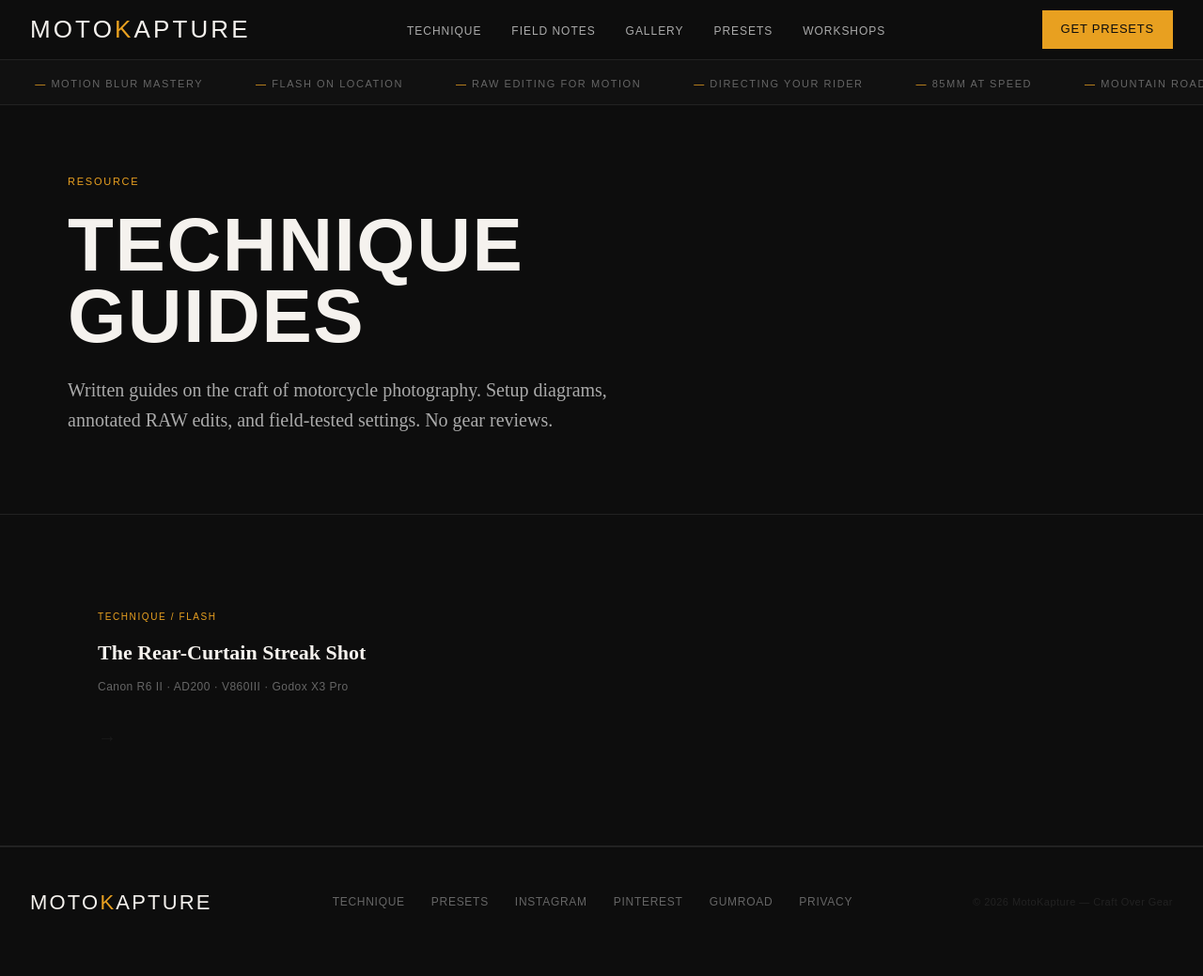
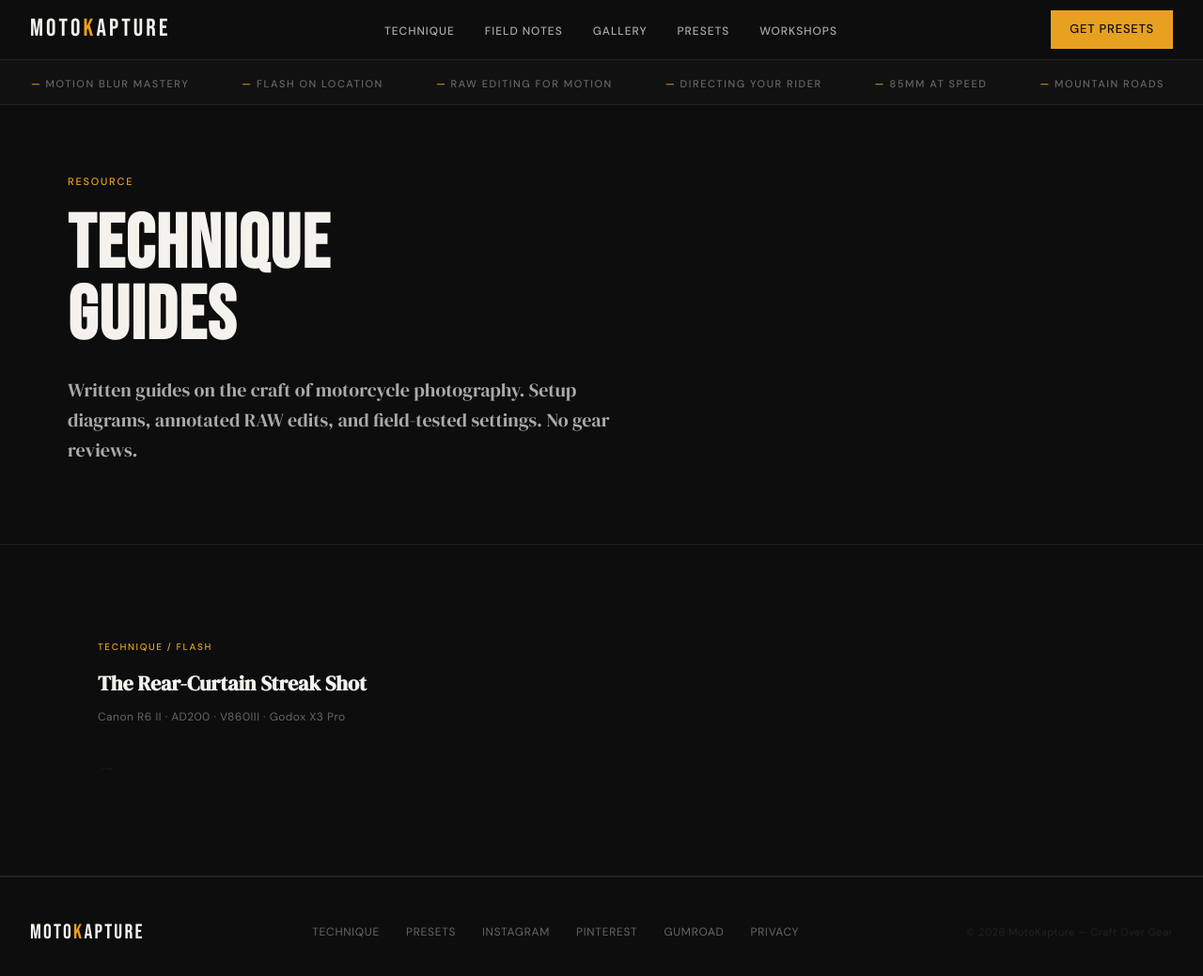
Before and after one commit to MotoKapture/MotoKapture, a Jekyll site: the page built from technique/index.html, in a window 1280 px wide and 1051 px high. Shown: the top 1039 px of the window at 94% size. Built offline with Jekyll 4.4.1, drawn with Linux system fonts in a browser that asks for light colours.

Commit message:
Update default.html

```diff
--- a/_layouts/default.html
+++ b/_layouts/default.html
@@ -14,7 +14,7 @@
   }
 }
 </script>
-  <head>
+  <head> <link rel="preconnect" href="https://fonts.googleapis.com"> <link rel="preconnect" href="https://fonts.gstatic.com" crossorigin> <link href="https://fonts.googleapis.com/css2?family=Bebas+Neue&family=DM+Serif+Display:ital@0;1&family=DM+Sans:ital,wght@0,300;0,400;0,500;1,300&display=swap" rel="stylesheet">
     <link rel="preconnect" href="https://fonts.googleapis.com">
 <link rel="preconnect" href="https://fonts.gstatic.com" crossorigin>
   <meta name="google-site-verification" content="5O32hT3dNuEFZ6D6ReIvoYtyqhwSCN29cA11vOyEd3Q" />
```
